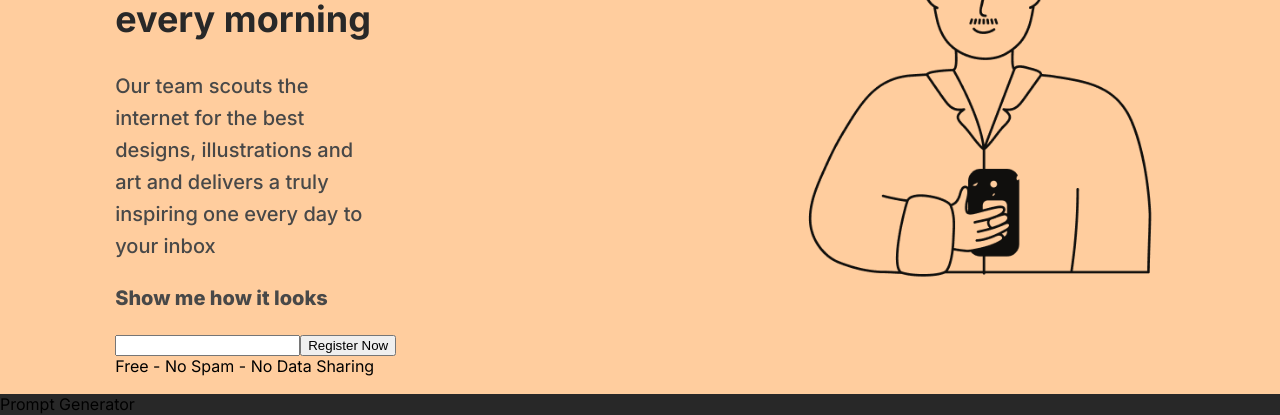
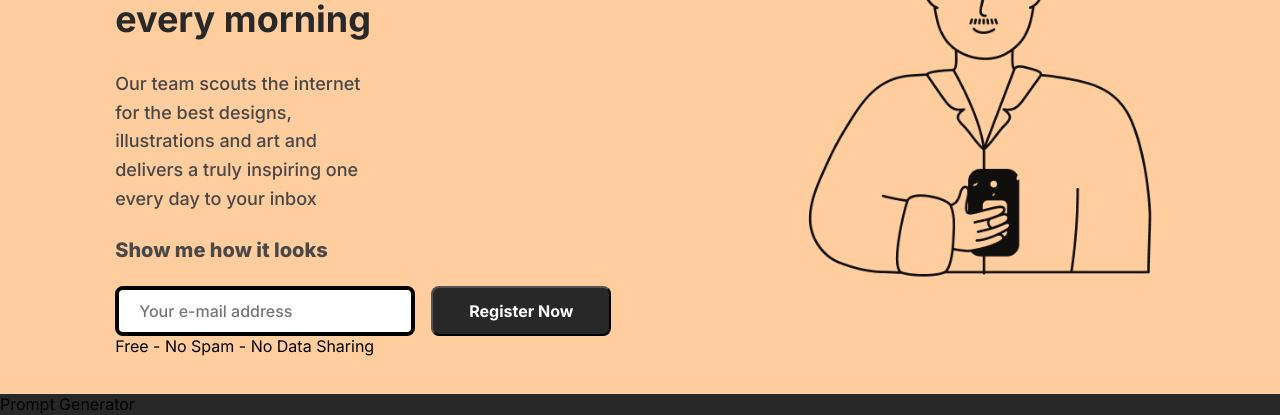
Before and after one commit to nyanpoleon/react-micro-project, a React (Create React App) app in the folder landing-app/: page / in a window 1280 px wide. Shown: the part 166-581 px from the top of the page. Built offline with nearby package versions, Linux system fonts and the light colour scheme.

Commit message:
did the button

```diff
--- a/landing-app/src/App.js
+++ b/landing-app/src/App.js
@@ -15,8 +15,8 @@ function App() {
             decription="Our team scouts the internet for the best designs, illustrations and art and delivers a truly inspiring one every day to your inbox"
             headingSmall="Show me how it looks"
           />
-          <div>
-            <input type="text"></input>
+          <div className="inputArea">
+            <input type="text" placeholder="Your e-mail address"></input>
             <button>Register Now</button>
           </div>
           <div>
--- a/landing-app/src/index.css
+++ b/landing-app/src/index.css
@@ -27,7 +27,7 @@ h1 {
 h2 {
   font-family: 'Inter', sans-serif;
   font-weight: 500;
-  font-size: 20px;
+  font-size: 18px;
   line-height: 160%;
   align-items: center;
   padding-right: 350px;
@@ -41,7 +41,51 @@ h3 {
   font-size: 20px;
   line-height: 160%;
 }
+.inputArea {
+  display: flex;
+}
 
+input {
+  box-sizing: border-box;
+  background: #FFFFFF;
+  border: 4px solid #000000;
+  border-radius: 8px;
+  width: 300px;
+  height: 50px;
+  padding-left: 20px;
+
+  font-family: 'Inter';
+  font-style: normal;
+  font-weight: 500;
+  font-size: 16px;
+  line-height: 160%;
+
+
+  display: flex;
+  align-items: center;
+
+  color: #888888;
+}
+
+button {
+
+  font-family: 'Inter', sans-serif;
+  font-style: normal;
+  font-weight: 700;
+  font-size: 16px;
+  line-height: 24px;
+  display: flex;
+  align-items: center;
+  text-align: center;
+  align-items: center;
+  color: #FFFFFF;
+  width: 180px;
+  height: 50px;
+  background: #282828;
+  border-radius: 8px;
+  padding-left: 36px;
+  margin-left: 16px;
+}
 .left_header {
   margin-top: 2%;
   margin-left: 9%;
```
